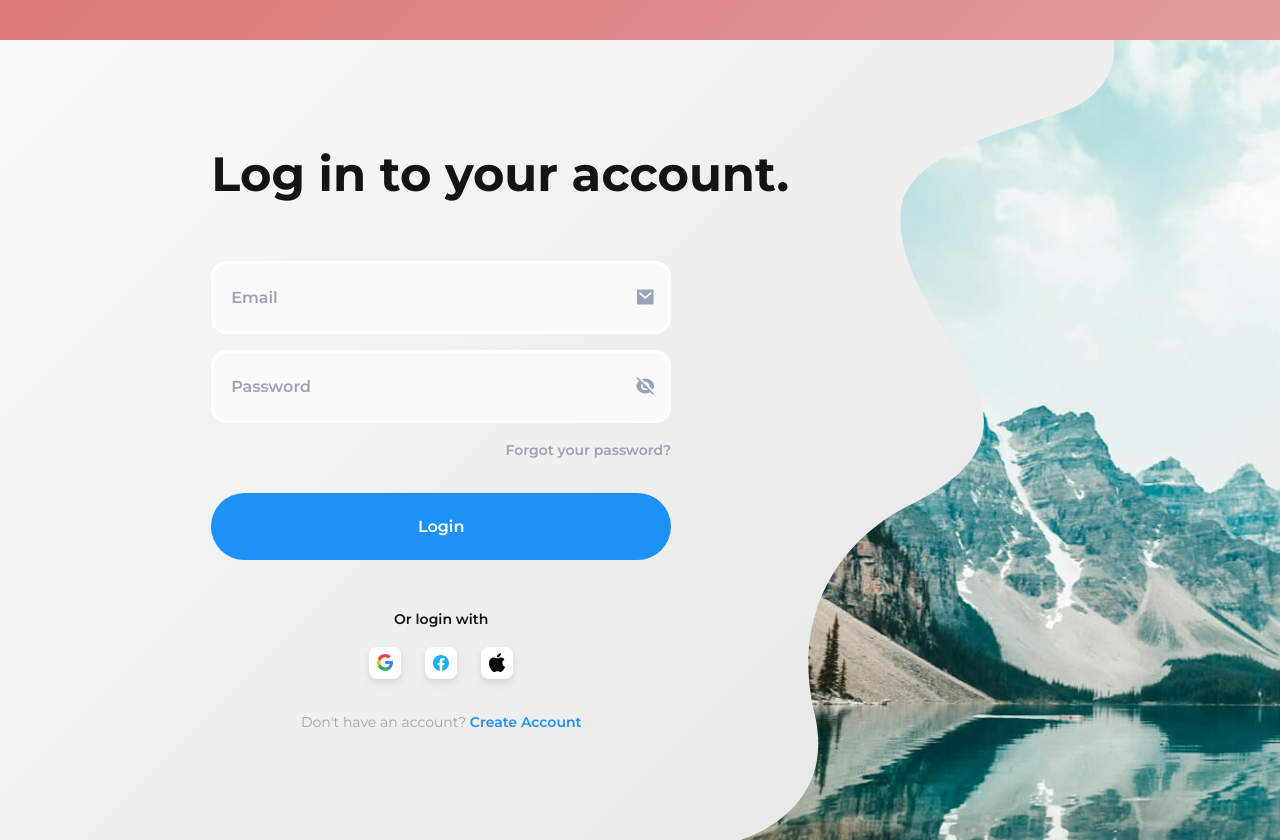
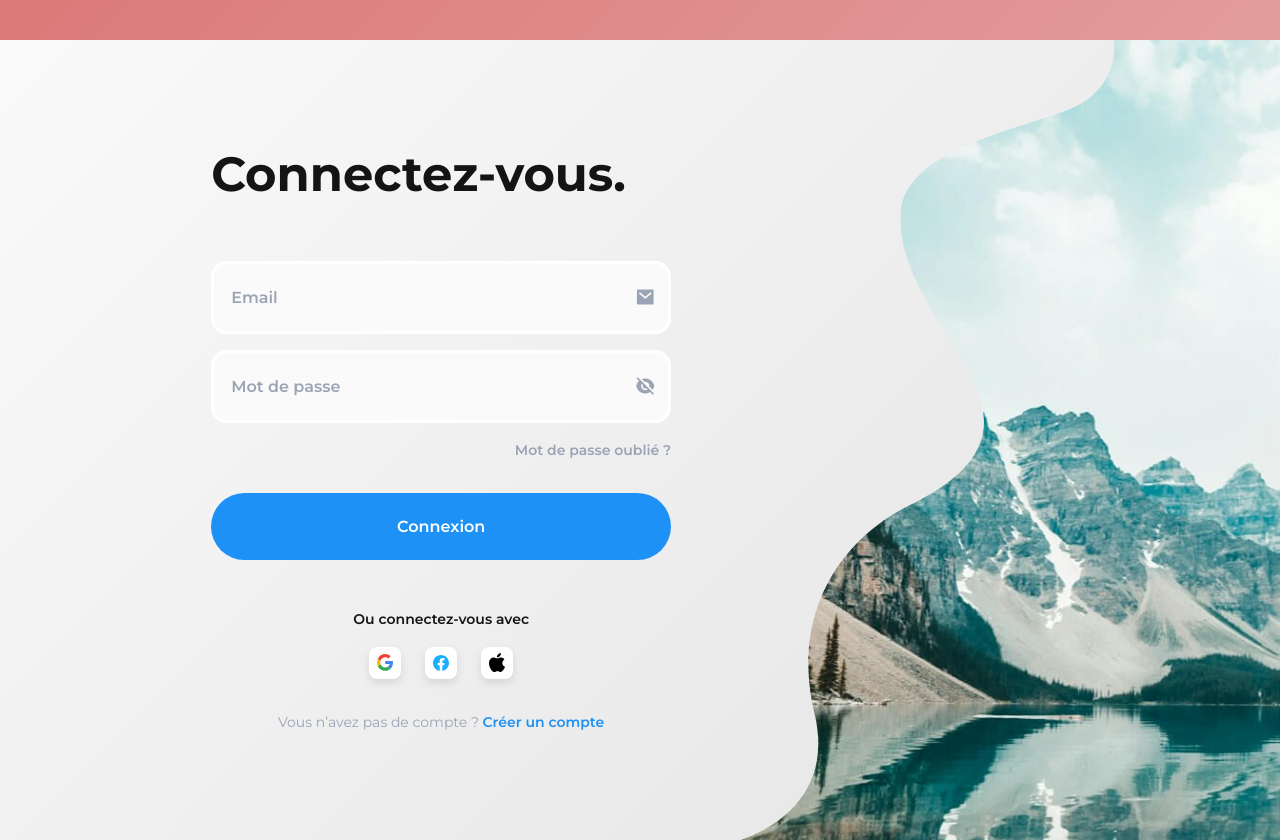
Before and after one commit to ValentinMadiot/components-auth_ui, a React (Vite) app: page / in a window 1280 px wide. Shown: the part 4760-5600 px from the top of the page. Built offline with nearby package versions, Linux system fonts and the light colour scheme.

Commit message:
refactor & translate auth6

```diff
--- a/src/components/auth-form-6/AuthForm6.jsx
+++ b/src/components/auth-form-6/AuthForm6.jsx
@@ -1,24 +1,20 @@
 import { useState } from "react";
-import "./authForm6.css";
 import LoginForm6 from "./LoginForm6";
 import SignupForm6 from "./SignupForm6";
 import SvgMaskedImage from "./SvgMaskedImage";
+import "./authForm6.css";
 
 const AuthForm6 = () => {
   const [isLogin, setIsLogin] = useState(true);
 
-  const toggleForm = () => {
-    setIsLogin(!isLogin);
-  };
-
   return (
     <section className="auth6__bg" id="auth6">
       <SvgMaskedImage />
-      <div className={`auth6 ${!isLogin ? "active" : ""}`}>
+      <div className="auth6">
         {isLogin ? (
-          <LoginForm6 onSwitch={toggleForm} />
+          <LoginForm6 switchForm={() => setIsLogin(false)} />
         ) : (
-          <SignupForm6 onSwitch={toggleForm} />
+          <SignupForm6 switchForm={() => setIsLogin(true)} />
         )}
       </div>
     </section>
--- a/src/components/auth-form-6/LoginForm6.jsx
+++ b/src/components/auth-form-6/LoginForm6.jsx
@@ -1,12 +1,12 @@
 import { useState } from "react";
 import { iconApple, iconFacebook, iconGoogle } from "./assets/img/index";
 
-const LoginForm6 = ({ onSwitch }) => {
+const LoginForm6 = ({ switchForm }) => {
   const [showPassword, setShowPassword] = useState(false);
 
   return (
     <div className="auth6__login">
-      <h1 className="auth6__title">Log in to your account.</h1>
+      <h1 className="auth6__title">Connectez-vous.</h1>
 
       <div className="auth6__area">
         <form className="auth6__form">
@@ -34,7 +34,7 @@ const LoginForm6 = ({ onSwitch }) => {
                 id="password"
               />
               <label htmlFor="password" className="auth6__label">
-                Password
+                Mot de passe
               </label>
               <i
                 className={`ri-${
@@ -45,21 +45,21 @@ const LoginForm6 = ({ onSwitch }) => {
             </div>
           </div>
 
-          <a className="auth6__forgot">Forgot your password?</a>
+          <a className="auth6__forgot">Mot de passe oublié ?</a>
 
           <button type="submit" className="auth6__button">
-            Login
+            Connexion
           </button>
         </form>
 
         <div className="auth6__social">
-          <p className="auth6__social-title">Or login with</p>
+          <p className="auth6__social-title">Ou connectez-vous avec</p>
 
           <div className="auth6__social-links">
             <a className="auth6__social-link">
               <img
                 src={iconGoogle}
-                alt="social link"
+                alt="Lien Google"
                 className="auth6__social-img"
               />
             </a>
@@ -67,7 +67,7 @@ const LoginForm6 = ({ onSwitch }) => {
             <a className="auth6__social-link">
               <img
                 src={iconFacebook}
-                alt="social link"
+                alt="Lien Facebook"
                 className="auth6__social-img"
               />
             </a>
@@ -75,7 +75,7 @@ const LoginForm6 = ({ onSwitch }) => {
             <a className="auth6__social-link">
               <img
                 src={iconApple}
-                alt="social link"
+                alt="Lien Apple"
                 className="auth6__social-img"
               />
             </a>
@@ -83,9 +83,9 @@ const LoginForm6 = ({ onSwitch }) => {
         </div>
 
         <p className="auth6__switch">
-          Don't have an account?{" "}
-          <button onClick={onSwitch} id="loginButtonRegister" type="button">
-            Create Account
+          Vous n’avez pas de compte ?{" "}
+          <button onClick={switchForm} id="loginButtonRegister" type="button">
+            Créer un compte
           </button>
         </p>
       </div>
--- a/src/components/auth-form-6/SignupForm6.jsx
+++ b/src/components/auth-form-6/SignupForm6.jsx
@@ -1,11 +1,11 @@
 import { useState } from "react";
 
-const SignupForm6 = ({ onSwitch }) => {
+const SignupForm6 = ({ switchForm }) => {
   const [showPassword, setShowPassword] = useState(false);
 
   return (
     <div className="auth6__register">
-      <h1 className="auth6__title">Create new account.</h1>
+      <h1 className="auth6__title">Créer un compte.</h1>
 
       <div className="auth6__area">
         <form className="auth6__form">
@@ -20,7 +20,7 @@ const SignupForm6 = ({ onSwitch }) => {
                   className="auth6__input"
                 />
                 <label htmlFor="firstName" className="auth6__label">
-                  First name
+                  Prénom
                 </label>
 
                 <i className="ri-id-card-fill auth6__icon"></i>
@@ -35,7 +35,7 @@ const SignupForm6 = ({ onSwitch }) => {
                   className="auth6__input"
                 />
                 <label htmlFor="lastName" className="auth6__label">
-                  Last name
+                  Nom
                 </label>
                 <i className="ri-id-card-fill auth6__icon"></i>
               </div>
@@ -64,7 +64,7 @@ const SignupForm6 = ({ onSwitch }) => {
                 className="auth6__input"
               />
               <label htmlFor="passwordCreate" className="auth6__label">
-                Password
+                Mot de passe
               </label>
               <i
                 className={`ri-${
@@ -75,14 +75,14 @@ const SignupForm6 = ({ onSwitch }) => {
           </div>
 
           <button type="submit" className="auth6__button">
-            Create Account
+            Créer un compte
           </button>
         </form>
 
         <p className="auth6__switch">
-          Already have an account?{" "}
-          <button onClick={onSwitch} type="button">
-            Log In
+          Vous avez déjà un compte ?{" "}
+          <button onClick={switchForm} type="button">
+            Connexion
           </button>
         </p>
       </div>
```
